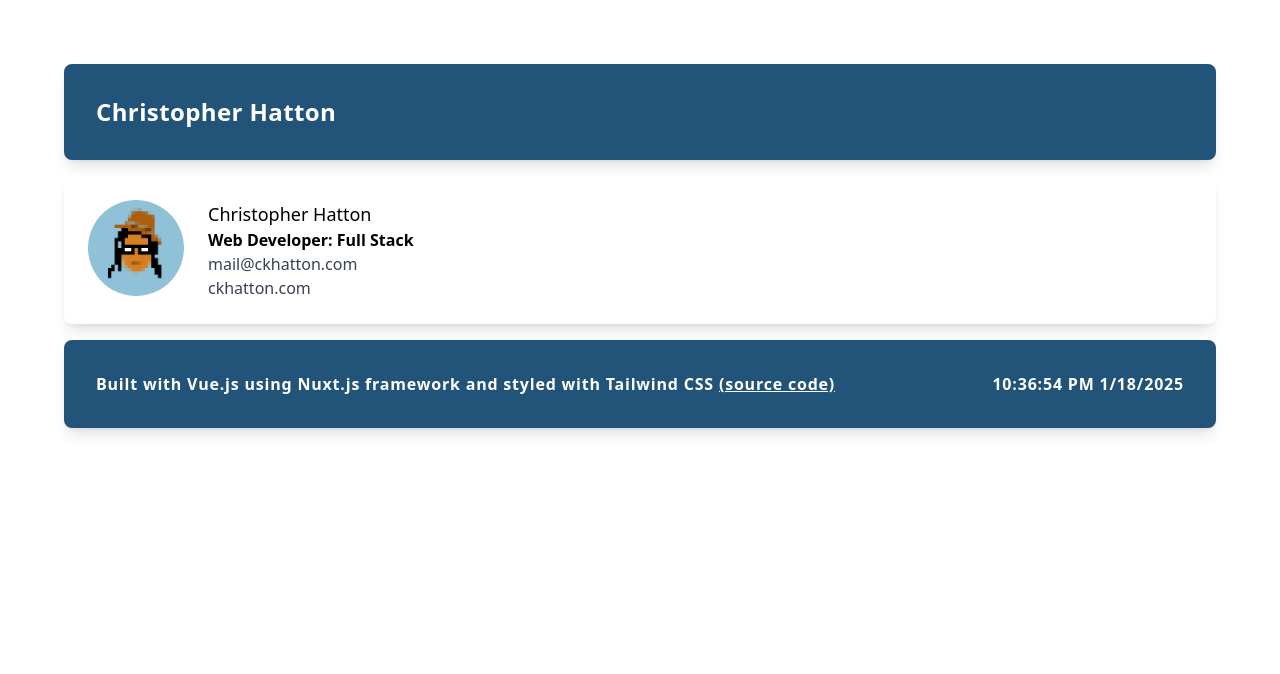
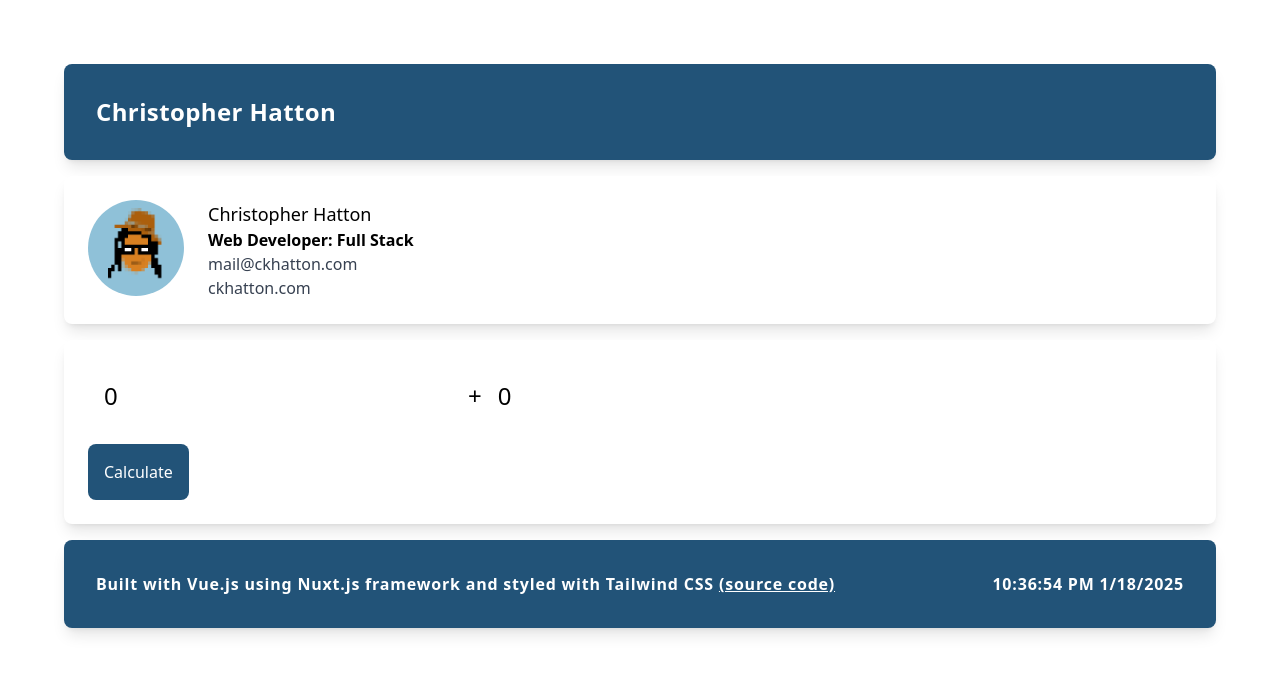
Before and after one commit to ckhatton/nuxt-example-app, a Nuxt app: page / in a window 1280 px wide. Shown: the top 674 px of the page. Built offline with nearby package versions, Linux system fonts and the light colour scheme.

Commit message:
build(component): calculator

```diff
--- a/app.vue
+++ b/app.vue
@@ -2,6 +2,7 @@
   <div>
     <NuxtLayout>
       <Contact />
+      <Calculator />
     </NuxtLayout>
   </div>
 </template>
--- /dev/null
+++ b/components/Calculator.vue
@@ -0,0 +1,43 @@
+<template>
+  <div class="bg-white rounded-lg shadow-lg p-6 mb-4">
+    <form
+      @submit.prevent="handleForm">
+      <div class="flex items-center mb-4 text-2xl">
+        <input v-model="form.operand01" type="number" class="p-4" />
+        <span> + </span>
+        <input v-model="form.operand02" type="number" class="p-4" />
+      </div>
+      <button type="submit" class="bg-blue text-white p-4 rounded-lg">Calculate</button>
+      <p v-if="message.text !== ''" class="text-lg">{{ message.text }}</p>
+    </form>
+  </div>
+</template>
+
+<script>
+export default {
+  data () {
+    return {
+      form: {
+        operand01: 0,
+        operand02: 0,
+        operation: 'add'
+      },
+      message: {
+        error: false,
+        text: ''
+      }
+    }
+  },
+  methods: {
+    async handleForm(event) {
+      try {
+        const response = await axios.post('/api/calculate', this.form);
+        this.message = response.data;
+      } catch (error) {
+        console.log(error);
+        this.message = error.data;
+      }
+    }
+  }
+}
+</script>
```
